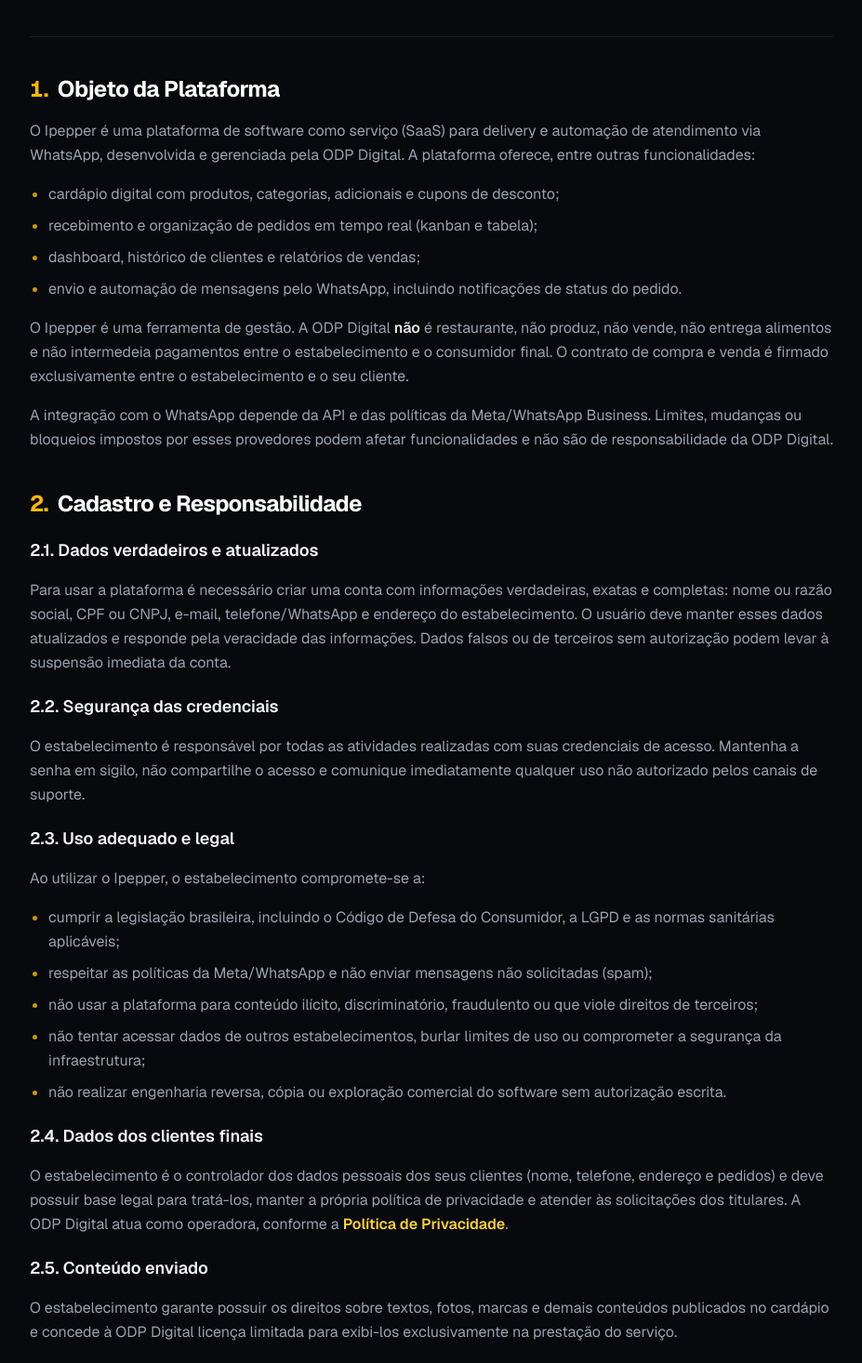
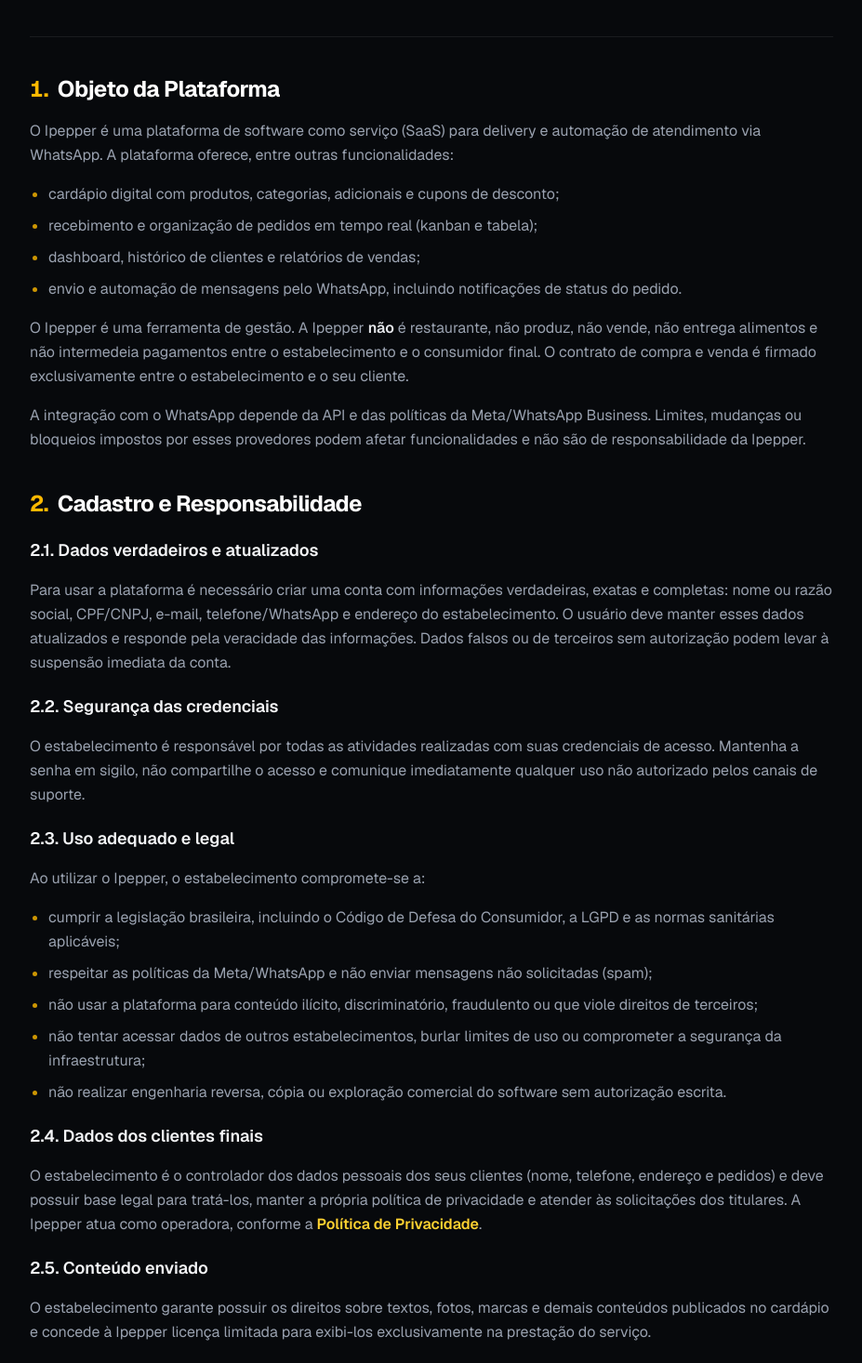
Before and after one commit to odpmarketingdigital-sudo/projeto-delivery, a Next.js app: page /termos in a window 1280 px wide. Shown: the part 544-2010 px from the top of the page at 93% size, without its empty margins (176-1103 px from the left). Built offline with nearby package versions, Linux system fonts and the light colour scheme; no server answers.

Commit message:
Mudança na políticas de privacidade e termos

```diff
--- a/app/components/landing/LandingFooter.tsx
+++ b/app/components/landing/LandingFooter.tsx
@@ -164,8 +164,7 @@ export function LandingFooter() {
 
         <div className="mt-12 flex flex-col gap-4 border-t border-white/[0.08] pt-6 text-xs text-gray-600 sm:flex-row sm:items-center sm:justify-between">
           <p className="text-gray-500">
-            © Ipepper. Todos os direitos reservados. Desenvolvido e gerenciado
-            por ODP Digital.
+            © Ipepper. Todos os direitos reservados.
           </p>
           <div className="flex flex-col gap-2 sm:flex-row sm:items-center sm:gap-5">
             <p>Seu delivery, seu canal, seus clientes.</p>
--- a/app/components/legal/LegalPageShell.tsx
+++ b/app/components/legal/LegalPageShell.tsx
@@ -3,7 +3,6 @@ import type { ReactNode } from "react";
 import { LandingBrand } from "../landing/LandingBrand";
 import { Icon } from "../landing/LandingIcons";
 import {
-  COMPANY_NAME,
   LEGAL_LAST_UPDATED_DISPLAY,
   LEGAL_LAST_UPDATED_ISO,
   PRODUCT_NAME,
@@ -118,8 +117,7 @@ export function LegalPageShell({
       <footer className="border-t border-white/[0.08] bg-[#05070a]">
         <div className="mx-auto flex max-w-4xl flex-col gap-4 px-4 py-8 text-xs text-gray-500 sm:flex-row sm:items-center sm:justify-between">
           <p>
-            © {PRODUCT_NAME}. Todos os direitos reservados. Desenvolvido e
-            gerenciado por {COMPANY_NAME}.
+            © {PRODUCT_NAME}. Todos os direitos reservados.
           </p>
           <div className="flex flex-wrap items-center gap-x-4 gap-y-2">
             <Link
--- a/app/components/legal/legalContent.ts
+++ b/app/components/legal/legalContent.ts
@@ -5,19 +5,15 @@
  * Centralizar aqui evita divergência entre as duas páginas e facilita a
  * atualização quando o canal de suporte ou a data de revisão mudarem.
  *
- * Observação: a Landing Page usa os contatos definidos em
- * `app/components/landing/contact.ts`. Se o canal oficial for unificado,
- * atualize os dois arquivos.
+ * Os documentos citam exclusivamente a marca Ipepper — nenhuma agência,
+ * empresa terceira ou prestador de desenvolvimento é mencionado.
  */
 
 /** Nome comercial da plataforma. */
 export const PRODUCT_NAME = "Ipepper";
 
-/** Empresa responsável pelo desenvolvimento e gestão da plataforma. */
-export const COMPANY_NAME = "ODP Digital";
-
 /** E-mail oficial de suporte, privacidade e cancelamento. */
-export const SUPPORT_EMAIL = "contato@odpdigital.com.br";
+export const SUPPORT_EMAIL = "contato@ipepper.com.br";
 
 /** Telefone/WhatsApp formatado para exibição. */
 export const SUPPORT_PHONE_DISPLAY = "(17) 99265-0646";
--- a/app/termos/page.tsx
+++ b/app/termos/page.tsx
@@ -11,7 +11,6 @@ import {
   LegalSubheading,
 } from "@/app/components/legal/LegalSection";
 import {
-  COMPANY_NAME,
   PRODUCT_NAME,
   SUPPORT_EMAIL,
   SUPPORT_PHONE_DISPLAY,
@@ -60,7 +59,7 @@ export default function TermosPage() {
     <LegalPageShell
       title="Termos de Uso"
       eyebrow="Documentos legais"
-      summary={`Estes Termos de Uso regulam o acesso e a utilização da plataforma ${PRODUCT_NAME}, disponibilizada pela ${COMPANY_NAME}. Ao criar uma conta, contratar um plano ou utilizar qualquer funcionalidade, o estabelecimento declara ter lido e aceito integralmente estas condições e a Política de Privacidade.`}
+      summary={`Estes Termos de Uso regulam o acesso e a utilização da plataforma ${PRODUCT_NAME}. Ao criar uma conta, contratar um plano ou utilizar qualquer funcionalidade, o estabelecimento declara ter lido e aceito integralmente estas condições e a Política de Privacidade.`}
       sections={SECTIONS}
     >
       <LegalSection
@@ -70,9 +69,8 @@ export default function TermosPage() {
       >
         <p>
           O {PRODUCT_NAME} é uma plataforma de software como serviço (SaaS)
-          para delivery e automação de atendimento via WhatsApp, desenvolvida e
-          gerenciada pela {COMPANY_NAME}. A plataforma oferece, entre outras
-          funcionalidades:
+          para delivery e automação de atendimento via WhatsApp. A plataforma
+          oferece, entre outras funcionalidades:
         </p>
         <LegalList>
           <li>
@@ -90,7 +88,7 @@ export default function TermosPage() {
           </li>
         </LegalList>
         <p>
-          O {PRODUCT_NAME} é uma ferramenta de gestão. A {COMPANY_NAME}{" "}
+          O {PRODUCT_NAME} é uma ferramenta de gestão. A {PRODUCT_NAME}{" "}
           <strong className="font-semibold text-gray-200">não</strong> é
           restaurante, não produz, não vende, não entrega alimentos e não
           intermedeia pagamentos entre o estabelecimento e o consumidor final.
@@ -101,7 +99,7 @@ export default function TermosPage() {
           A integração com o WhatsApp depende da API e das políticas da
           Meta/WhatsApp Business. Limites, mudanças ou bloqueios impostos por
           esses provedores podem afetar funcionalidades e não são de
-          responsabilidade da {COMPANY_NAME}.
+          responsabilidade da {PRODUCT_NAME}.
         </p>
       </LegalSection>
 
@@ -113,7 +111,7 @@ export default function TermosPage() {
         <LegalSubheading>2.1. Dados verdadeiros e atualizados</LegalSubheading>
         <p>
           Para usar a plataforma é necessário criar uma conta com informações
-          verdadeiras, exatas e completas: nome ou razão social, CPF ou CNPJ,
+          verdadeiras, exatas e completas: nome ou razão social, CPF/CNPJ,
           e-mail, telefone/WhatsApp e endereço do estabelecimento. O usuário
           deve manter esses dados atualizados e responde pela veracidade das
           informações. Dados falsos ou de terceiros sem autorização podem levar
@@ -158,7 +156,7 @@ export default function TermosPage() {
           O estabelecimento é o controlador dos dados pessoais dos seus clientes
           (nome, telefone, endereço e pedidos) e deve possuir base legal para
           tratá-los, manter a própria política de privacidade e atender às
-          solicitações dos titulares. A {COMPANY_NAME} atua como operadora,
+          solicitações dos titulares. A {PRODUCT_NAME} atua como operadora,
           conforme a{" "}
           <LegalLink href="/privacidade">Política de Privacidade</LegalLink>.
         </p>
@@ -167,7 +165,7 @@ export default function TermosPage() {
         <p>
           O estabelecimento garante possuir os direitos sobre textos, fotos,
           marcas e demais conteúdos publicados no cardápio e concede à{" "}
-          {COMPANY_NAME} licença limitada para exibi-los exclusivamente na
+          {PRODUCT_NAME} licença limitada para exibi-los exclusivamente na
           prestação do serviço.
         </p>
       </LegalSection>
@@ -263,7 +261,7 @@ export default function TermosPage() {
 
         <LegalSubheading>4.3. Canais e horário de atendimento</LegalSubheading>
         <p>
-          O suporte da {COMPANY_NAME} é prestado por e-mail (
+          O suporte da {PRODUCT_NAME} é prestado por e-mail (
           <LegalLink href={`mailto:${SUPPORT_EMAIL}`}>{SUPPORT_EMAIL}</LegalLink>
           ) e WhatsApp (
           <LegalLink href={SUPPORT_WHATSAPP_URL} external>
@@ -305,14 +303,14 @@ export default function TermosPage() {
         <LegalSubheading>5.3. Limites</LegalSubheading>
         <p>
           Na máxima extensão permitida pela legislação aplicável, a{" "}
-          {COMPANY_NAME} não responde por lucros cessantes, perda de
+          {PRODUCT_NAME} não responde por lucros cessantes, perda de
           oportunidade, danos indiretos ou prejuízos decorrentes de uso
           inadequado da plataforma, salvo dolo ou culpa grave.
         </p>
 
         <LegalSubheading>5.4. Teto de responsabilidade</LegalSubheading>
         <p>
-          Quando admitido em lei, a responsabilidade total da {COMPANY_NAME}{" "}
+          Quando admitido em lei, a responsabilidade total da {PRODUCT_NAME}{" "}
           fica limitada ao valor efetivamente pago pelo estabelecimento nos 12
           meses anteriores ao evento que originou o dano. Nenhuma cláusula
           deste documento afasta direitos irrenunciáveis do consumidor
@@ -342,7 +340,7 @@ export default function TermosPage() {
           renovação automática após o cancelamento.
         </p>
 
-        <LegalSubheading>6.2. Rescisão pela ODP Digital</LegalSubheading>
+        <LegalSubheading>6.2. Rescisão pela Ipepper</LegalSubheading>
         <p>
           Podemos suspender ou encerrar a conta, mediante aviso quando possível,
           em caso de descumprimento destes Termos, uso ilícito, inadimplência,
@@ -372,7 +370,7 @@ export default function TermosPage() {
           Estes Termos são regidos pelas leis brasileiras. Fica eleito o foro
           do domicílio do estabelecimento quando este for consumidor, nos
           termos do Código de Defesa do Consumidor e, nos demais casos, o foro
-          da comarca da sede da {COMPANY_NAME}.
+          da comarca da sede da {PRODUCT_NAME}.
         </p>
       </LegalSection>
 
@@ -383,7 +381,7 @@ export default function TermosPage() {
         </p>
         <LegalCallout>
           <p className="font-semibold text-white">
-            {COMPANY_NAME} — Suporte {PRODUCT_NAME}
+            {PRODUCT_NAME} — Suporte
           </p>
           <ul className="mt-3 space-y-2">
             <li>
```
Also changed, not shown: app/privacidade/page.tsx (+4 -5 lines).
